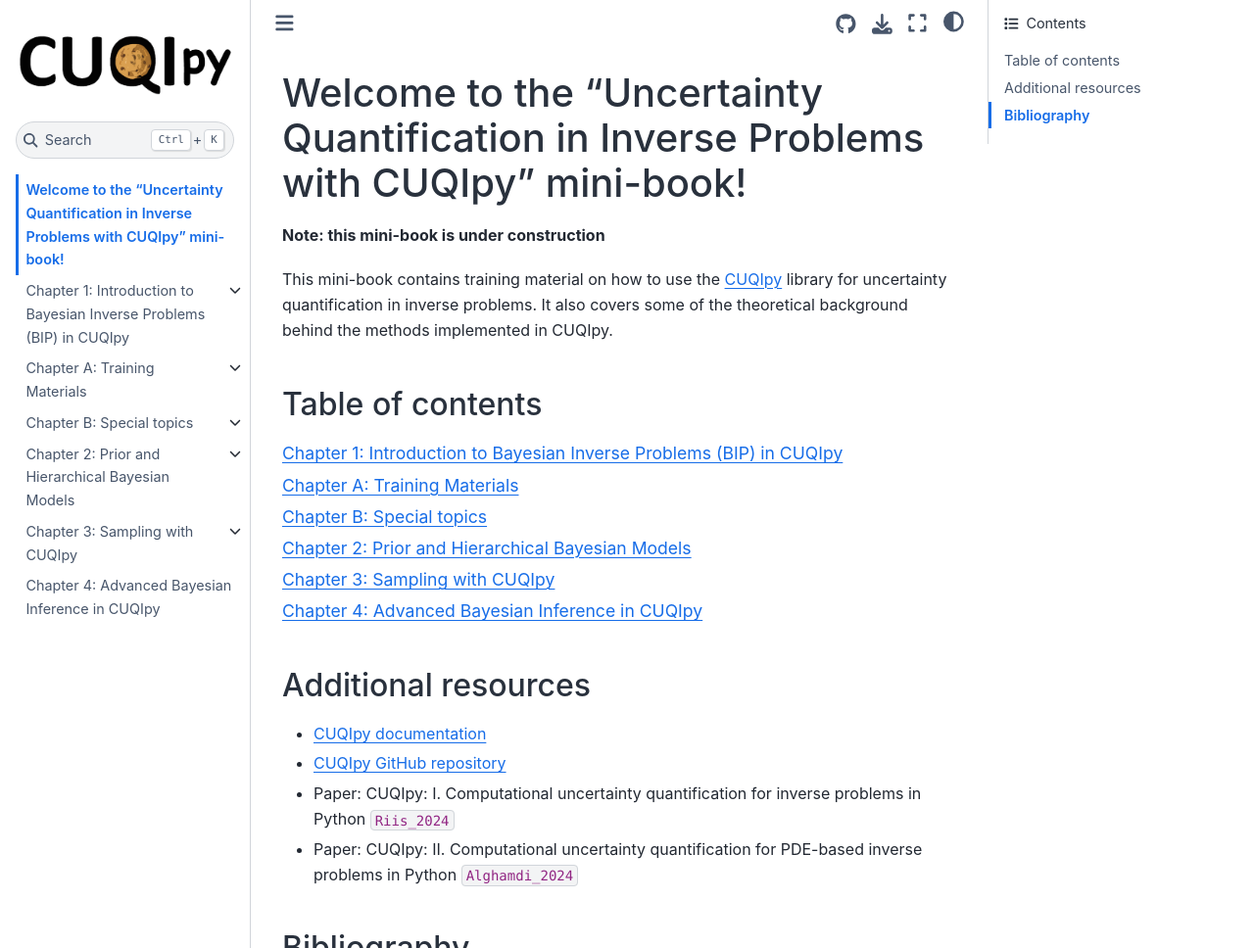
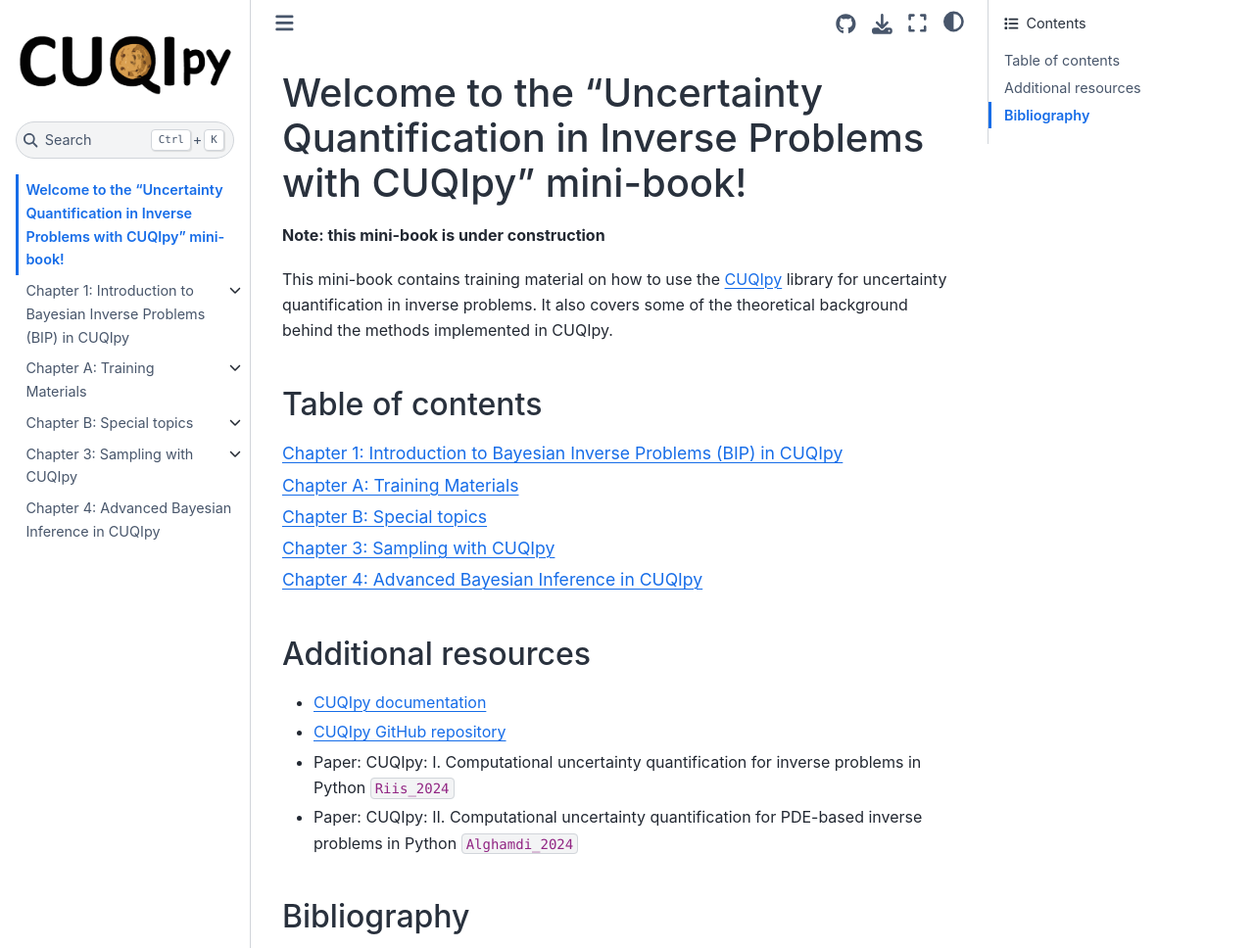
Before and after one commit to amal-ghamdi/CUQI-Book-test, a Jupyter Book: the page built from intro.md, in a window 1280 px wide and 1292 px high, cut to the strip 0-968 px from the top of the window. Shown: the whole strip at 98% size. Built offline with Jupyter Book 1.0.4 settings and Sphinx 7.4.7 and the Sphinx Book theme 1.1.4, drawn with Linux system fonts in a browser that asks for light colours; pages that are not in the unit, such as notebooks, are missing from menus; cross-references to code outside the pages are shown as plain code; part of the change alters nothing that is shown.

Commit message:
update table of content

```diff
--- a/_toc.yml
+++ b/_toc.yml
@@ -25,6 +25,9 @@ parts:
           - file: chapter0A/B02_Forward_Models.ipynb
           - file: chapter0A/B03_Bayesian_Inverse_Problems.ipynb
           - file: chapter0A/B04_Gibbs.ipynb
+          - file: chapter0A/markov_random_field.ipynb
+          - file: chapter0A/geometries_in_cuqipy.ipynb
+          - file: chapter0A/entropy.ipynb
 
       # ===== chapter B ========================================
       - file: chapter0B/chapter0B
@@ -34,11 +37,6 @@ parts:
           - file: chapter0B/Plugins/CUQIpy-FEniCS/CF01_Poisson_2D_CUQIpy-FEniCS.ipynb
           - file: chapter0B/Plugins/CUQIpy-PyTorch/CP01_HMC.ipynb
 
-      # ===== chapter 2 ========================================
-      - file: chapter02/chapter02
-        sections:
-          - file: chapter02/prior.ipynb
-          - file: chapter02/gibbs.ipynb
 
       # ===== chapter 3 ========================================
       - file: chapter03/chapter03
```
